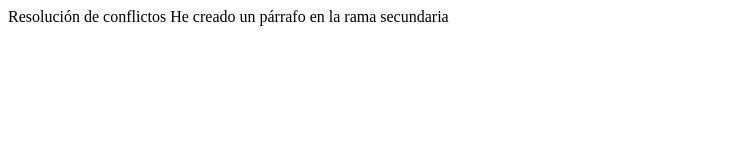
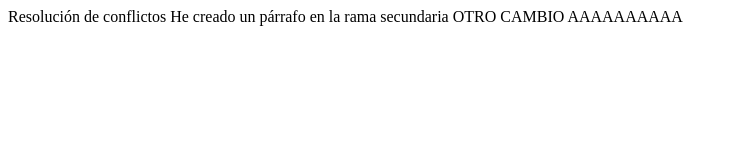
Before and after one commit to juandiegojp/conflicto-github, a plain HTML site: page index.html in a window 1280 px wide. Shown: the whole page, without its empty margins (0-738 px from the left). Drawn offline with Linux system fonts and the light colour scheme.

Commit message:
ch
cambios

```diff
--- a/index.html
+++ b/index.html
@@ -9,5 +9,7 @@
 <body>
     Resolución de conflictos
     He creado un párrafo en la rama secundaria
+    OTRO CAMBIO
+    AAAAAAAAAA
 </body>
 </html>
```
